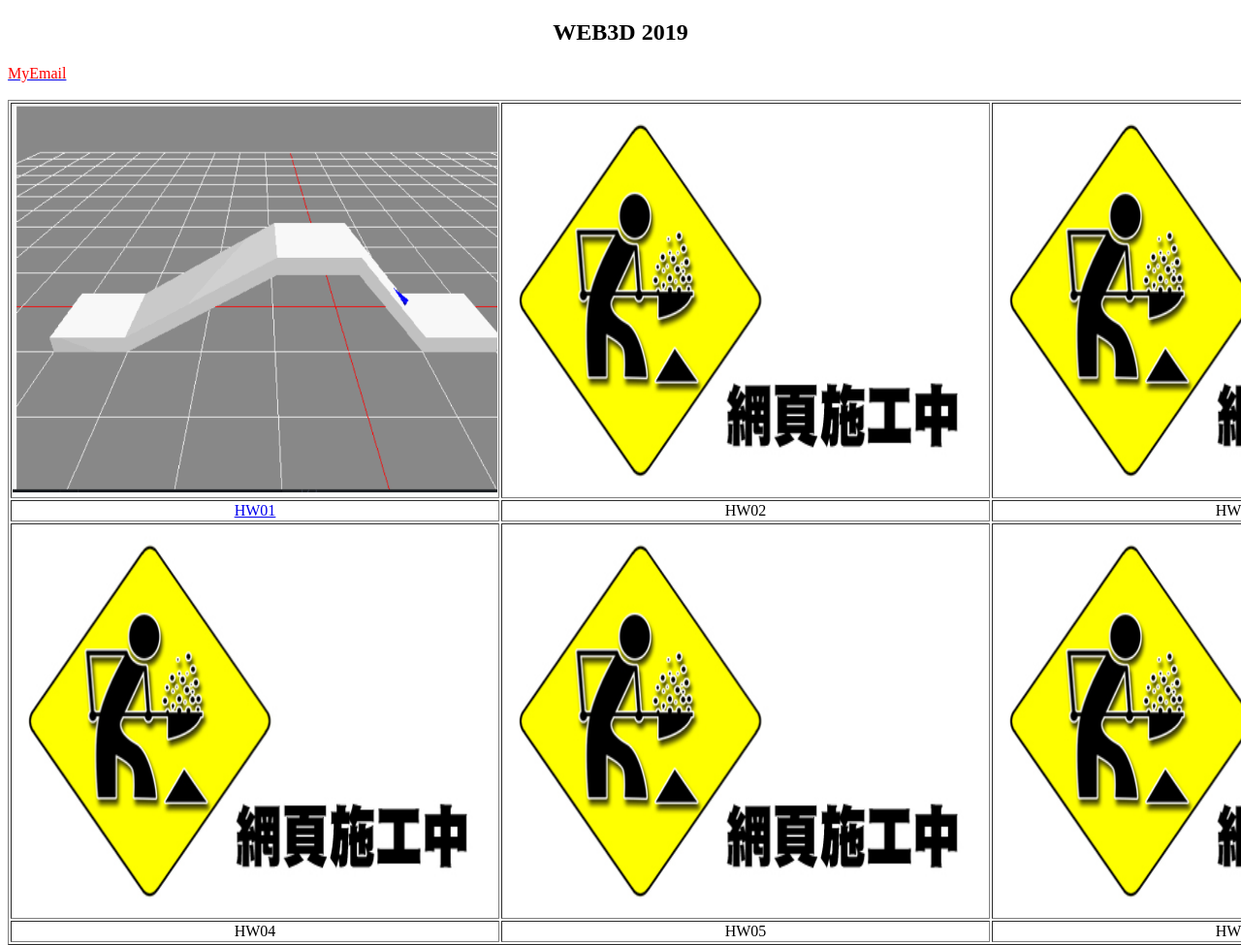
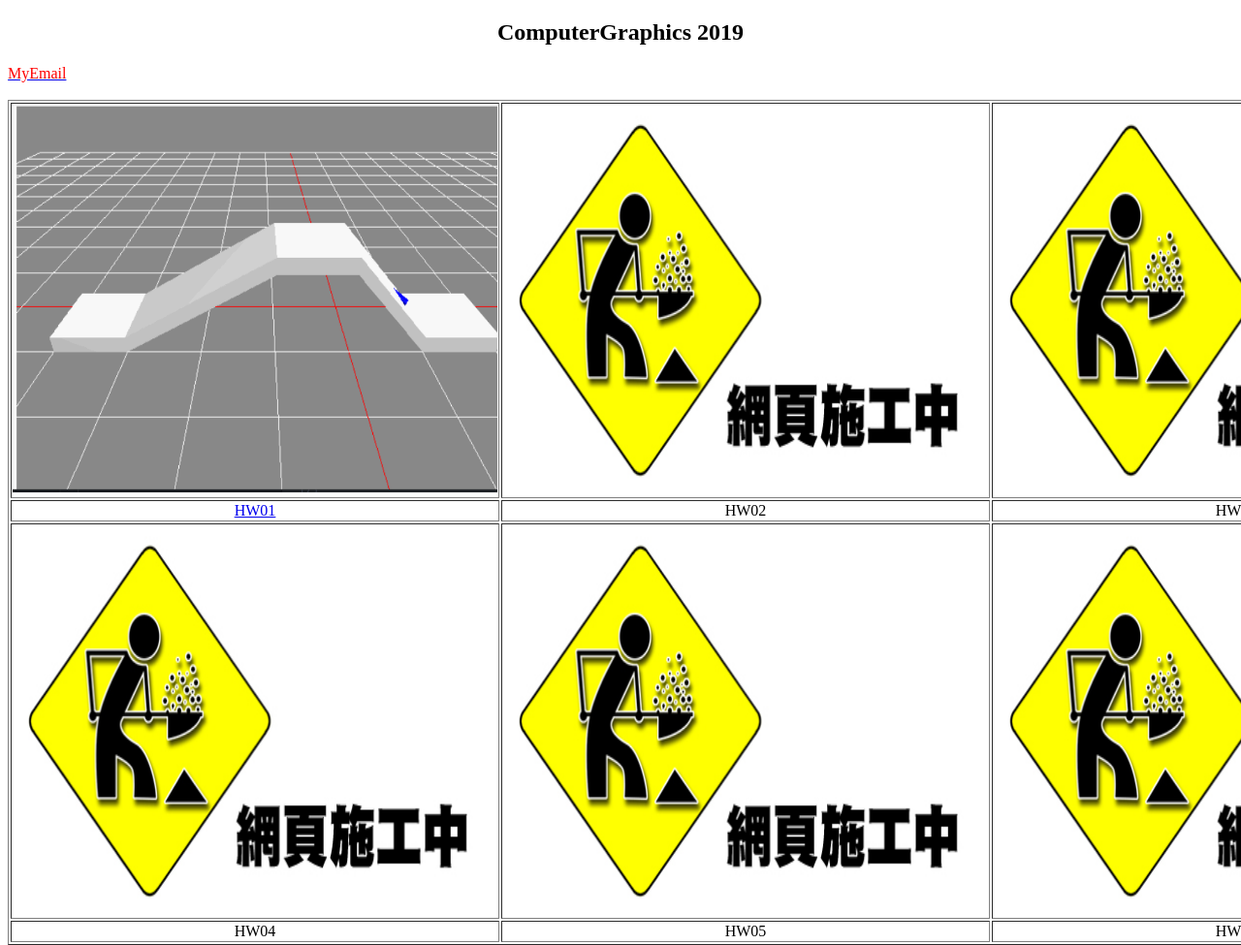
Before and after one commit to omgazero/CGHW19, a plain HTML site: page index.html in a window 1280 px wide. Shown: the top 975 px of the page at 97% size. Drawn offline with Linux system fonts and the light colour scheme.

Commit message:
fix index

```diff
--- a/index.html
+++ b/index.html
@@ -6,7 +6,7 @@
   <title>CGHW19 I4B18</title>
 </head>
 <body>
-  <h2 style="text-align: center"  >WEB3D 2019</h2>
+  <h2 style="text-align: center"  >ComputerGraphics 2019</h2>
   <a href="mailto:omgazero@gmail.com" ><font color="red">MyEmail</font></a>
 
   <div >
```
